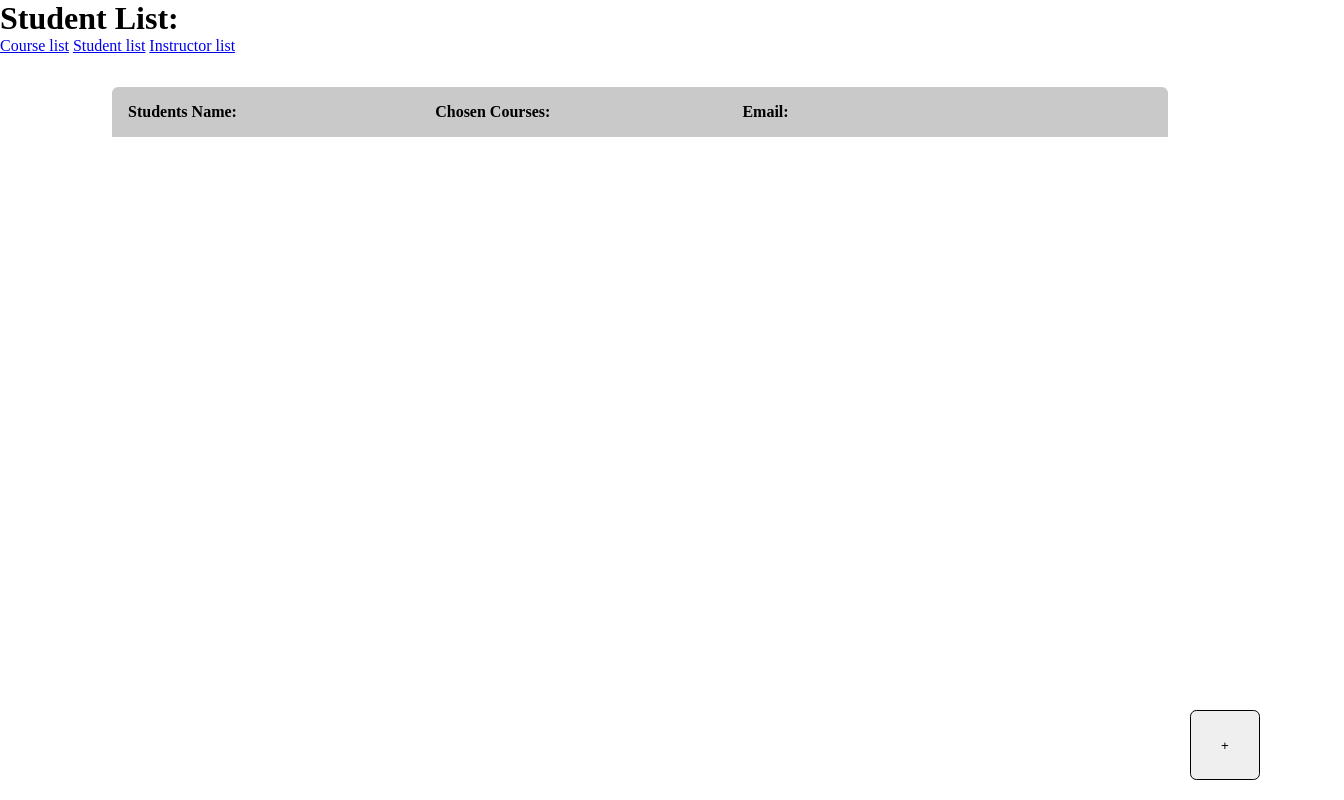
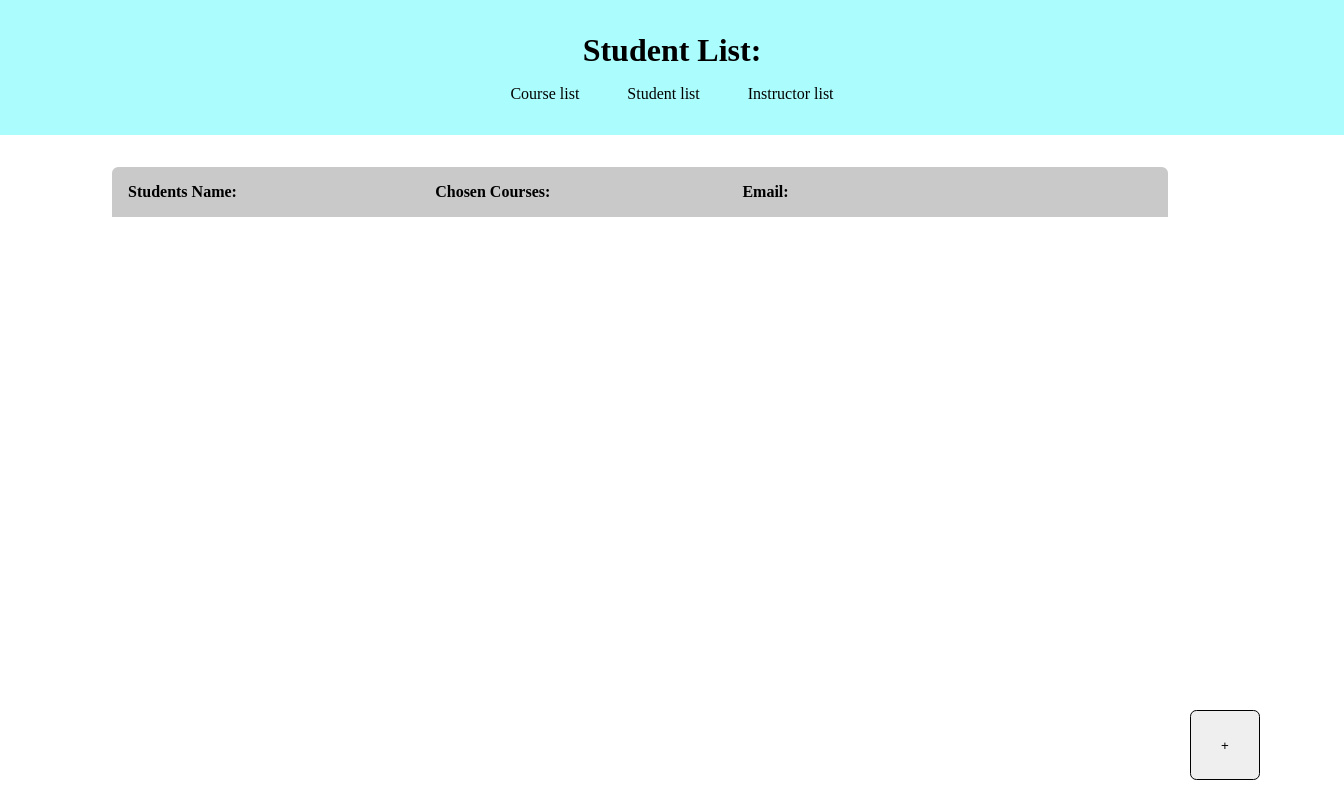
Before and after one commit to nystrom88/Student-Enrollment-System, a website built with Vite: page src/html/studentPage.html in a window 1280 px wide. Shown: the whole page, 1344 px wide, since content can reach past the window. Built offline with nearby package versions, Linux system fonts and the light colour scheme.

Commit message:
fix basix styling

```diff
--- a/src/css/base/reset.css
+++ b/src/css/base/reset.css
@@ -11,3 +11,8 @@ button {
 ul {
   list-style: none;
 }
+
+a {
+  text-decoration: none;
+  color: black;
+}
--- a/src/css/base/variables.css
+++ b/src/css/base/variables.css
@@ -0,0 +1,8 @@
+:root {
+  /* SPACING */
+  --spacing-x-small: 1rem;
+  --spacing-small: 2rem;
+  --spacing-medium: 3rem;
+  --spacing-large: 4rem;
+  --spacing-x-large: 6rem;
+}
--- a/src/css/page/studentPage.css
+++ b/src/css/page/studentPage.css
@@ -1,3 +1,26 @@
+header {
+  width: 100%;
+  height: auto;
+  background-color: #abfcfc;
+  padding: var(--spacing-small) var(--spacing-small);
+}
+
+h1 {
+  text-align: center;
+}
+
+.navbar {
+  display: flex;
+  gap: var(--spacing-medium);
+  align-items: center;
+  justify-content: center;
+  padding-top: var(--spacing-x-small);
+}
+
+a:hover {
+  text-decoration: underline;
+}
+
 .students-list-container {
   width: 100%;
   display: flex;
--- a/src/html/studentPage.html
+++ b/src/html/studentPage.html
@@ -10,7 +10,7 @@
   <body>
     <header>
       <h1>Student List:</h1>
-      <nav>
+      <nav class="navbar">
         <a href="./courseList.html">Course list</a>
         <a href="./studentList.html">Student list</a>
         <a href="./instructorList.html">Instructor list</a>
@@ -44,7 +44,12 @@
       </div>
       <div class="form-group">
         <label for="courses">Select up to 3 courses: *</label>
-        <select name="courses" id="courses1" class="form-group__courses-select" required>
+        <select
+          name="courses"
+          id="courses1"
+          class="form-group__courses-select"
+          required
+        >
           <option value="">Unselected</option>
           <option value="art">Art</option>
           <option value="back-end">Back-End</option>
@@ -59,7 +64,12 @@
           <option value="science">Science</option>
           <option value="teaching">Teaching</option>
         </select>
-        <select name="courses" id="courses2" class="form-group__courses-select" disabled>
+        <select
+          name="courses"
+          id="courses2"
+          class="form-group__courses-select"
+          disabled
+        >
           <option value="">Unselected</option>
           <option value="art">Art</option>
           <option value="back-end">Back-End</option>
@@ -74,7 +84,12 @@
           <option value="science">Science</option>
           <option value="teaching">Teaching</option>
         </select>
-        <select name="courses" id="courses3" class="form-group__courses-select" disabled>
+        <select
+          name="courses"
+          id="courses3"
+          class="form-group__courses-select"
+          disabled
+        >
           <option value="">Unselected</option>
           <option value="art">Art</option>
           <option value="back-end">Back-End</option>
@@ -101,7 +116,9 @@
         />
       </div>
       <div class="form-group form-group__buttons">
-        <button type="submit" class="form__add-student-instructor-button">Add student</button>
+        <button type="submit" class="form__add-student-instructor-button">
+          Add student
+        </button>
         <button type="button" class="form__cancel-button">Cancel</button>
       </div>
     </form>
```
